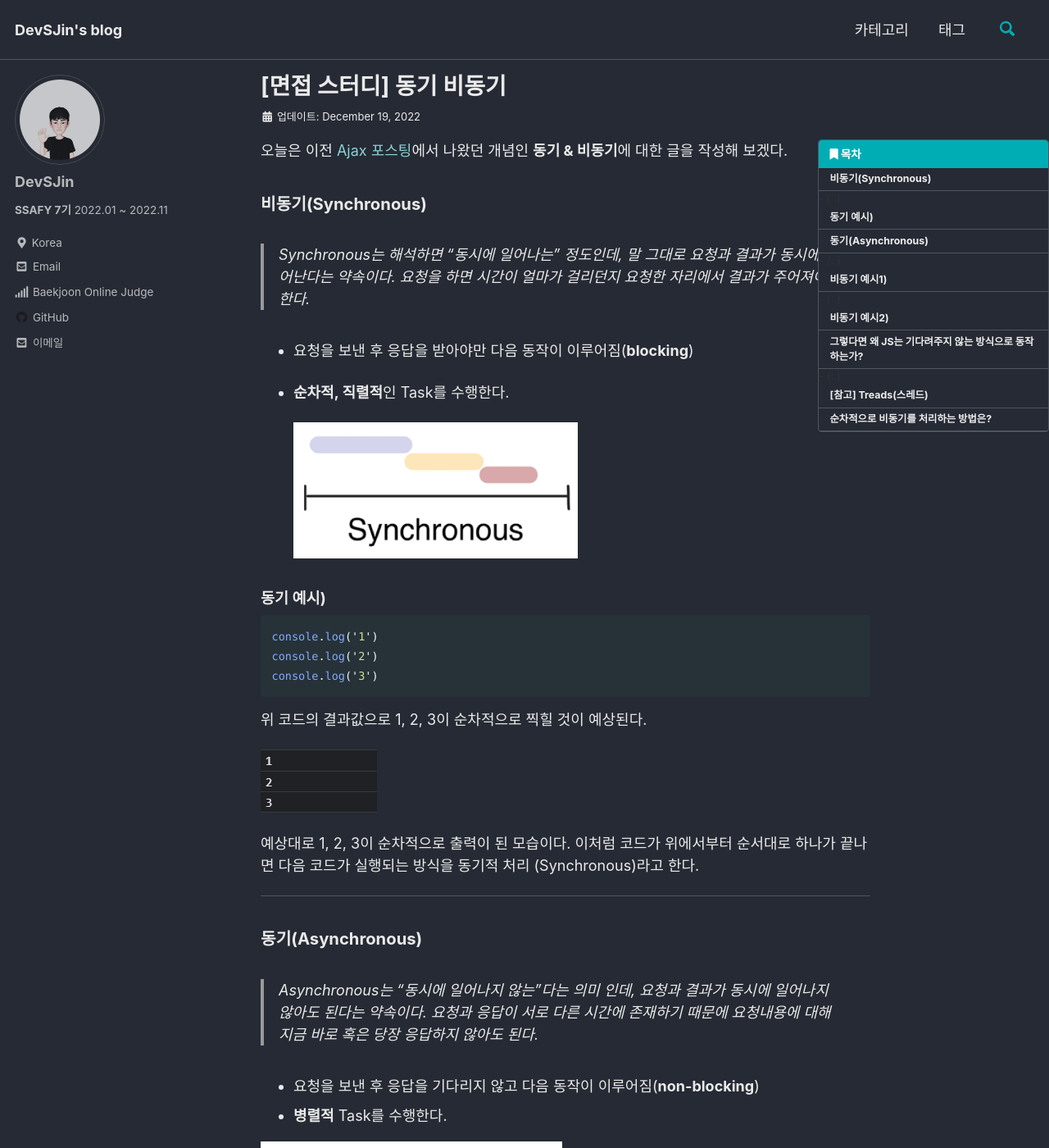
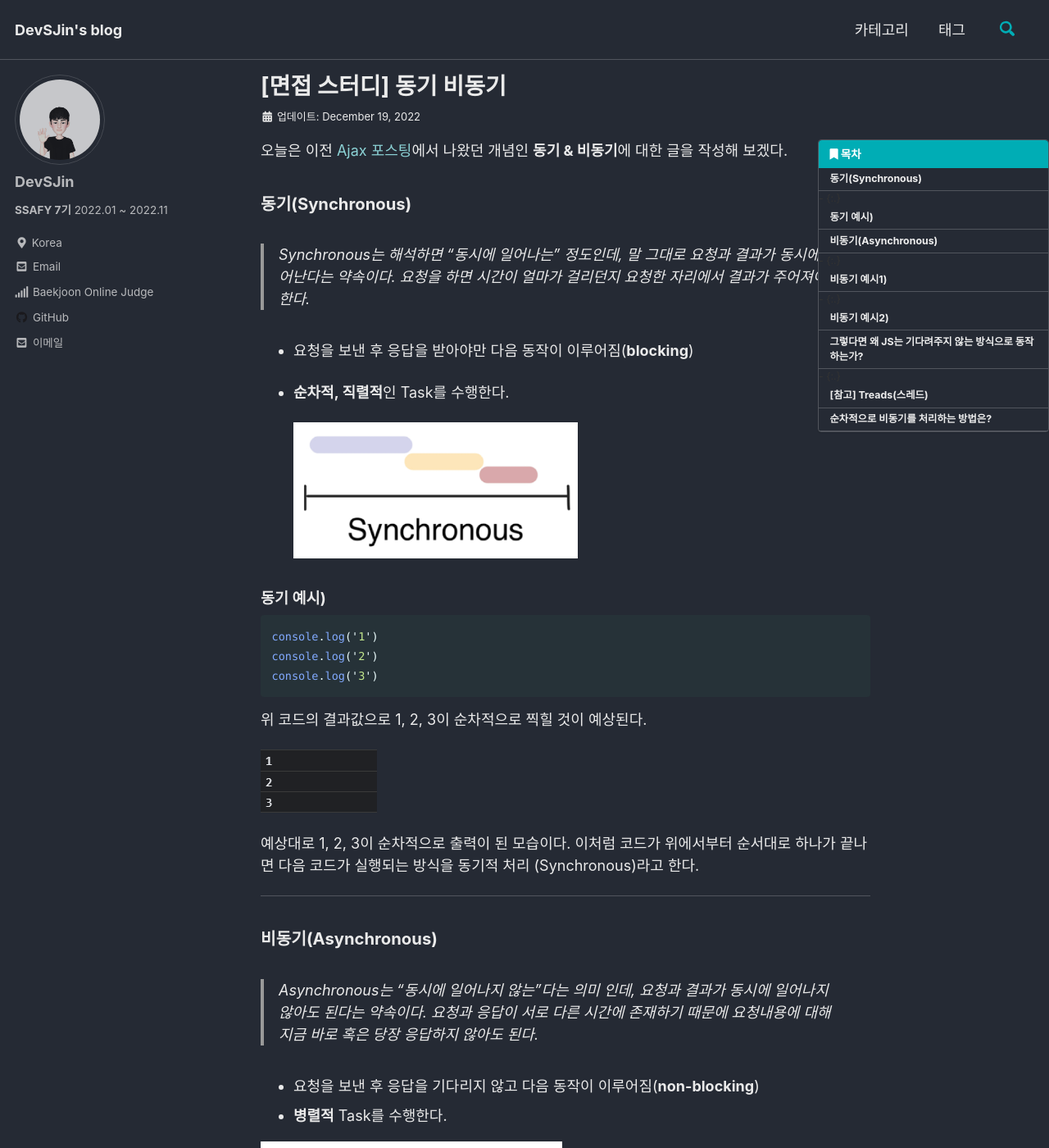
Before and after one commit to DevSJin/DevSJin.github.io, a Jekyll site: the page built from _posts/interview/jobinterview/2022-12-19-동기 비동기.md, in a window 1280 px wide and 1400 px high. Shown: the whole window at 82% size. Built offline with Jekyll 4.4.1, drawn with Linux system fonts in a browser that asks for light colours; cached includes are drawn as plain includes; comment, search, counter and statistics services are not loaded; some of the changed lines change nothing that is shown.

Commit message:
오탈자 수정

```diff
--- a/_posts/interview/jobinterview/2022-12-19-동기 비동기.md
+++ b/_posts/interview/jobinterview/2022-12-19-동기 비동기.md
@@ -19,7 +19,7 @@ comments: true
 
 
 
-### 비동기(Synchronous)
+### 동기(Synchronous)
 
 > Synchronous는 해석하면 "동시에 일어나는" 정도인데, 말 그대로 요청과 결과가 동시에 일어난다는 약속이다. 요청을 하면 시간이 얼마가 걸리던지 요청한 자리에서 결과가 주어져야 한다.
 
@@ -46,7 +46,7 @@ console.log('3')
 
 ----
 
-### 동기(Asynchronous)
+### 비동기(Asynchronous)
 
 > Asynchronous는 "동시에 일어나지 않는"다는 의미 인데, 요청과 결과가 동시에 일어나지 않아도 된다는 약속이다. 요청과 응답이 서로 다른 시간에 존재하기 때문에 요청내용에 대해 지금 바로 혹은 당장 응답하지 않아도 된다.
 
```
